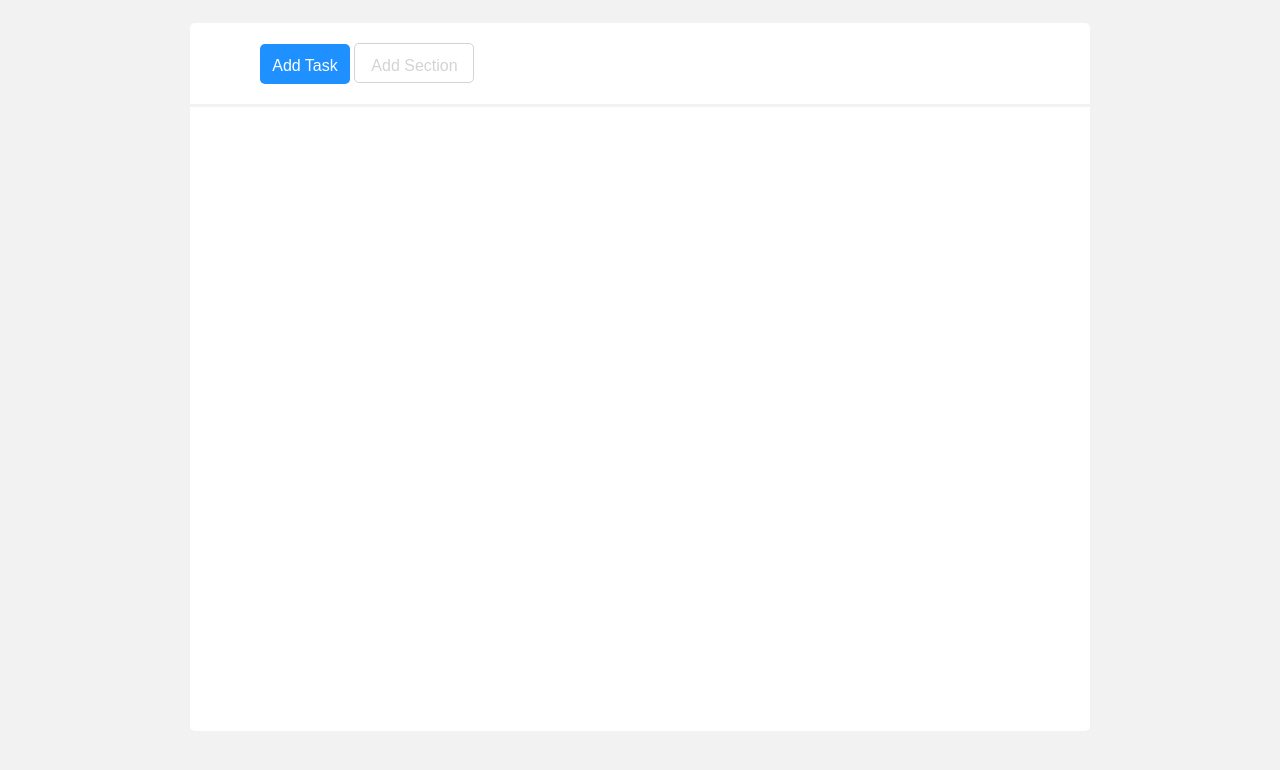
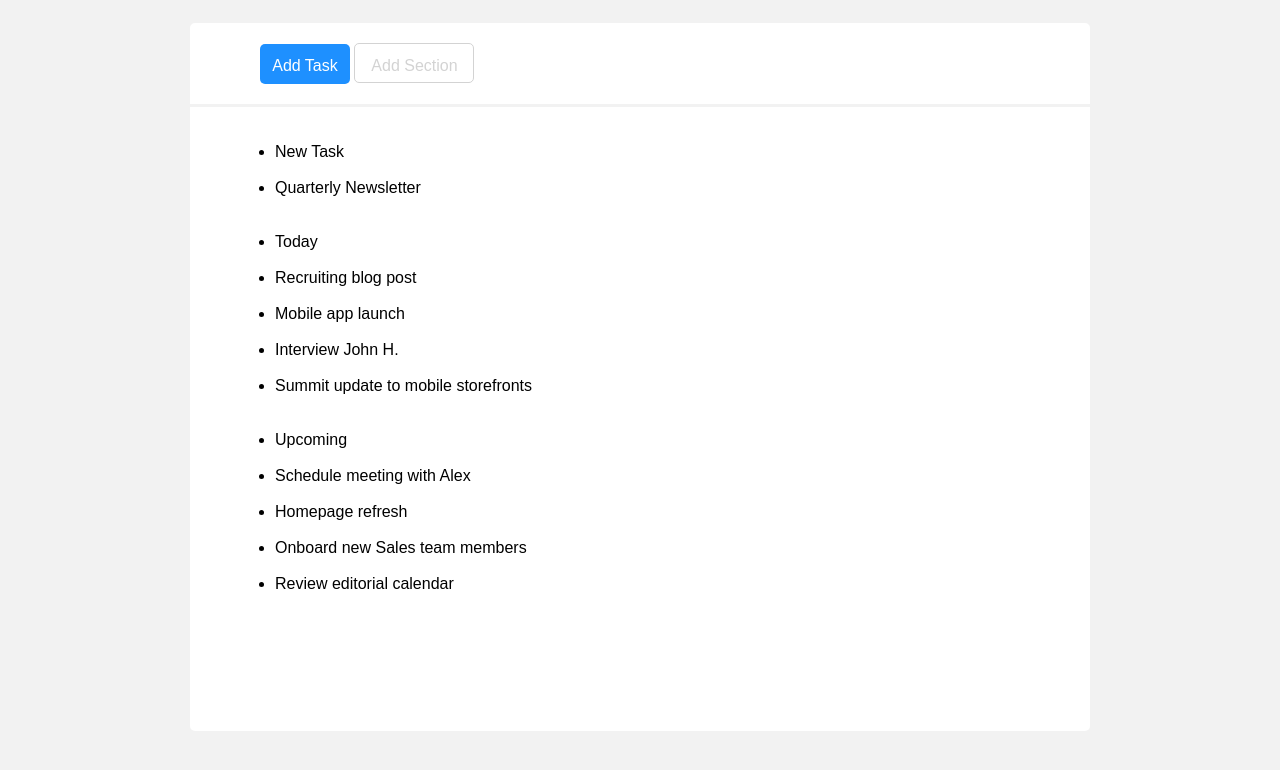
Before and after one commit to cinvenz/html-css-toboolist, a plain HTML site: page index.html in a window 1280 px wide. Shown: the part 84-854 px from the top of the page. Drawn offline with Linux system fonts and the light colour scheme.

Commit message:
insert list

```diff
--- a/index.html
+++ b/index.html
@@ -20,6 +20,23 @@
                 </div>
 
                 <div class="main-container">
+                    <div class="list"><br><br>
+                        <ul>
+                            <li>New Task</li><br>
+                            <li>Quarterly Newsletter</li><br><br>
+                            <li>Today</li><br>
+                            <li>Recruiting blog post</li><br>
+                            <li>Mobile app launch</li><br>
+                            <li>Interview John H.</li><br>
+                            <li>Summit update to mobile storefronts</li><br><br>
+                            <li>Upcoming</li><br>
+                            <li>Schedule meeting with Alex</li><br>
+                            <li>Homepage refresh</li><br>
+                            <li>Onboard new Sales team members</li><br>
+                            <li>Review editorial calendar</li><br>
+
+                        </ul>
+                    </div>
 
                 </div>
             </main>
--- a/style.css
+++ b/style.css
@@ -68,5 +68,8 @@ img {
     top: 48px;
     border-bottom-left-radius: 5px;
     border-bottom-right-radius: 5px;
+}
 
+.list {
+    margin-left: 85px;
 }
```
